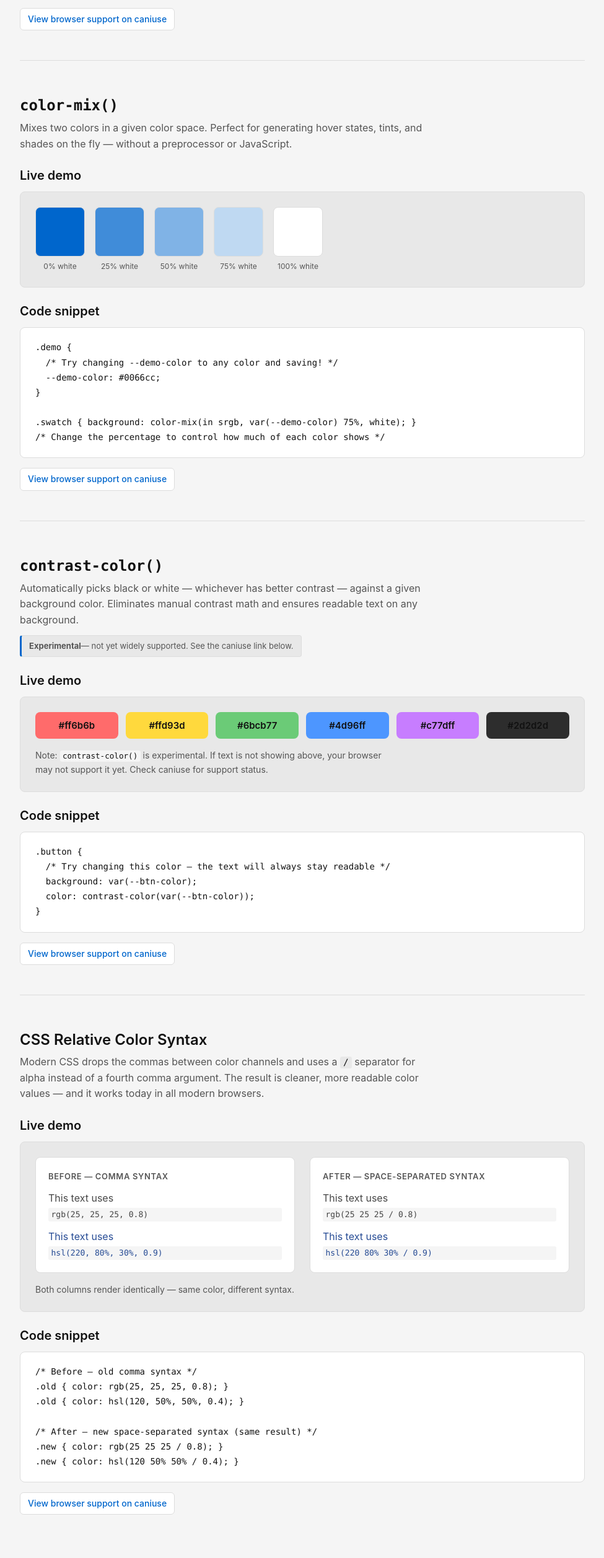
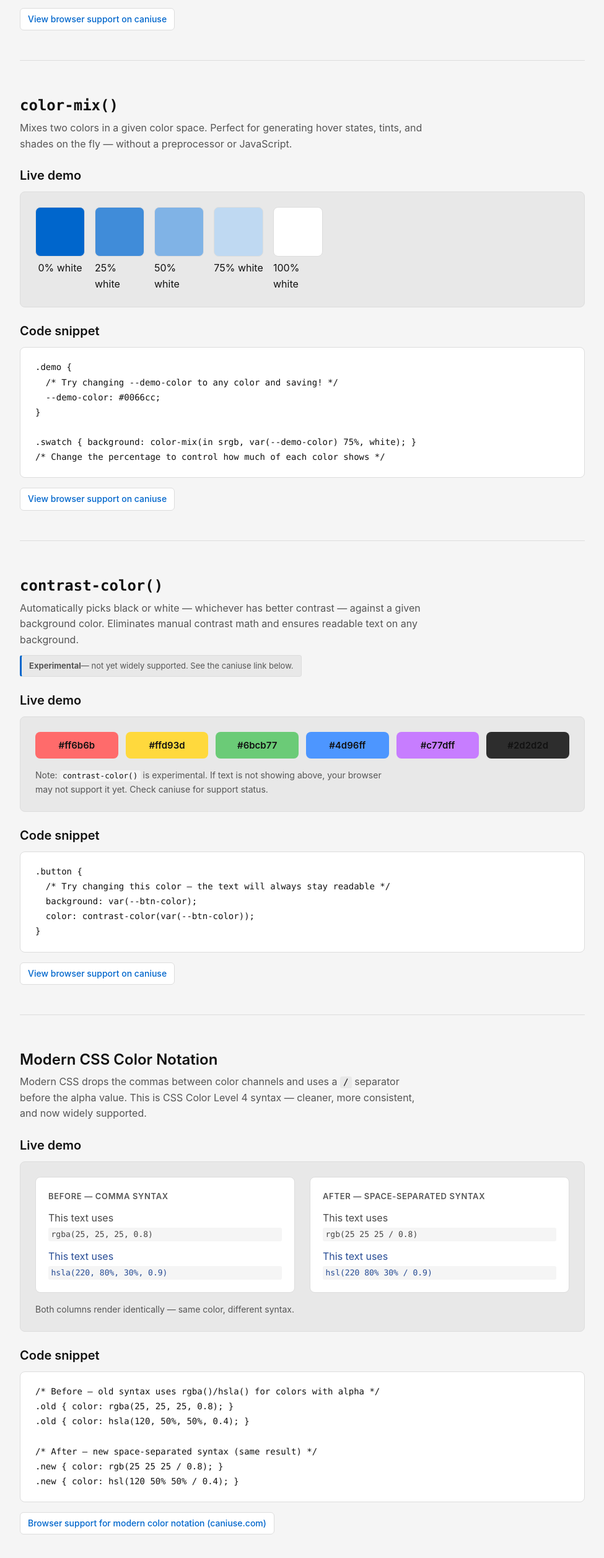
Before and after one commit to kayla-himmel/cascadiajs26-learnings, a website built with Vite: page src/css-colors.html in a window 1280 px wide. Shown: the part 1061-3575 px from the top of the page at 62% size, without its empty margins (152-1127 px from the left). Built offline with nearby package versions, Linux system fonts and the light colour scheme.

Commit message:
fix: correct Demo 4 label, duplicate CSS rules, invalid rgb() syntax, and extract --font-mono
- Rename Demo 4 from "CSS Relative Color Syntax" to "Modern CSS Color Notation"
  (the demo shows CSS Color Level 4 space-separated syntax, not the `from` keyword
  relative color syntax); update section id, aria-labelledby, description text,
  and caniuse link accordingly
- Remove duplicate first .swatches and .swatch rule blocks (dead code missing
  width: 80px and other properties); keep the complete second set
- Replace invalid four-arg rgb(25, 25, 25, 0.8) with rgba() and
  hsl(220, 80%, 30%, 0.9) with hsla() in the "Before" live demo and code snippet
- Extract repeated monospace font stack into a --font-mono custom property on
  :root and replace all six inline occurrences with var(--font-mono)

Co-Authored-By: Claude Sonnet 4.6 <noreply@anthropic.com>

```diff
--- a/src/css-colors.html
+++ b/src/css-colors.html
@@ -191,15 +191,14 @@
       </section>
 
       <!-- ============================================================
-           DEMO 4: CSS Relative Color Syntax
+           DEMO 4: Modern CSS Color Notation
            ============================================================ -->
-      <section class="demo-section" id="relative-color" aria-labelledby="heading-relative-color">
-        <h2 id="heading-relative-color">CSS Relative Color Syntax</h2>
+      <section class="demo-section" id="modern-color-notation" aria-labelledby="heading-modern-color-notation">
+        <h2 id="heading-modern-color-notation">Modern CSS Color Notation</h2>
         <p class="demo-description">
           Modern CSS drops the commas between color channels and uses a
-          <code>/</code> separator for alpha instead of a fourth comma argument.
-          The result is cleaner, more readable color values — and it works today in
-          all modern browsers.
+          <code>/</code> separator before the alpha value. This is CSS Color Level 4
+          syntax — cleaner, more consistent, and now widely supported.
         </p>
 
         <h3>Live demo</h3>
@@ -209,15 +208,15 @@
               <p class="syntax-label">Before — comma syntax</p>
               <p
                 class="syntax-example syntax-old-rgb"
-                style="color: rgb(25, 25, 25, 0.8)"
+                style="color: rgba(25, 25, 25, 0.8)"
               >
-                This text uses <code>rgb(25, 25, 25, 0.8)</code>
+                This text uses <code>rgba(25, 25, 25, 0.8)</code>
               </p>
               <p
                 class="syntax-example syntax-old-hsl"
-                style="color: hsl(220, 80%, 30%, 0.9)"
+                style="color: hsla(220, 80%, 30%, 0.9)"
               >
-                This text uses <code>hsl(220, 80%, 30%, 0.9)</code>
+                This text uses <code>hsla(220, 80%, 30%, 0.9)</code>
               </p>
             </div>
             <div class="syntax-block" aria-label="New space-separated syntax">
@@ -242,9 +241,9 @@
         </div>
 
         <h3>Code snippet</h3>
-        <pre class="demo-code"><code>/* Before — old comma syntax */
-.old { color: rgb(25, 25, 25, 0.8); }
-.old { color: hsl(120, 50%, 50%, 0.4); }
+        <pre class="demo-code"><code>/* Before — old syntax uses rgba()/hsla() for colors with alpha */
+.old { color: rgba(25, 25, 25, 0.8); }
+.old { color: hsla(120, 50%, 50%, 0.4); }
 
 /* After — new space-separated syntax (same result) */
 .new { color: rgb(25 25 25 / 0.8); }
@@ -252,10 +251,10 @@
 
         <a
           class="caniuse-link"
-          href="https://caniuse.com/?search=css+relative+color+syntax"
+          href="https://caniuse.com/mdn-css_types_color_space_separated_functional_notation"
           target="_blank"
           rel="noopener noreferrer"
-        >View browser support on caniuse<span class="sr-only"> (opens in new tab)</span></a>
+        >Browser support for modern color notation (caniuse.com)<span class="sr-only"> (opens in new tab)</span></a>
       </section>
     </main>
 
--- a/src/css/css-colors.css
+++ b/src/css/css-colors.css
@@ -9,8 +9,12 @@
  *   1. light-dark()
  *   2. color-mix()
  *   3. contrast-color()
- *   4. CSS Relative Color Syntax
+ *   4. Modern CSS Color Notation
  */
+
+:root {
+  --font-mono: 'SFMono-Regular', Consolas, 'Liberation Mono', Menlo, monospace;
+}
 
 /* ===============================================================
    PAGE INTRO
@@ -44,7 +48,7 @@
 
 .demo-section h2 code {
   font-size: inherit;
-  font-family: 'SFMono-Regular', Consolas, 'Liberation Mono', Menlo, monospace;
+  font-family: var(--font-mono);
   background: none;
   padding: 0;
 }
@@ -60,7 +64,7 @@
 }
 
 .demo-description code {
-  font-family: 'SFMono-Regular', Consolas, 'Liberation Mono', Menlo, monospace;
+  font-family: var(--font-mono);
   font-size: 0.9em;
   background-color: var(--surface-secondary);
   padding: 0.1em 0.35em;
@@ -88,7 +92,7 @@
 }
 
 .demo-code code {
-  font-family: 'SFMono-Regular', Consolas, 'Liberation Mono', Menlo, monospace;
+  font-family: var(--font-mono);
   color: var(--text-primary);
   background: none;
   padding: 0;
@@ -130,7 +134,7 @@
 }
 
 .demo-note code {
-  font-family: 'SFMono-Regular', Consolas, 'Liberation Mono', Menlo, monospace;
+  font-family: var(--font-mono);
   font-size: 0.9em;
   background-color: var(--surface-primary);
   padding: 0.1em 0.35em;
@@ -200,7 +204,7 @@
 }
 
 .demo-callout code {
-  font-family: 'SFMono-Regular', Consolas, 'Liberation Mono', Menlo, monospace;
+  font-family: var(--font-mono);
   font-size: 0.9em;
   background-color: var(--surface-primary);
   padding: 0.1em 0.35em;
@@ -215,29 +219,6 @@
 .color-mix-demo {
   /* The demo color used in the swatch rules below */
   --demo-color: #0066cc;
-}
-
-.swatches {
-  display: flex;
-  gap: 0.75rem;
-  flex-wrap: wrap;
-}
-
-.swatch {
-  display: flex;
-  flex-direction: column;
-  align-items: center;
-  gap: 0.5rem;
-  border-radius: 8px;
-  overflow: visible;
-}
-
-.swatch-label {
-  display: block;
-  font-size: 0.75rem;
-  color: var(--text-secondary);
-  text-align: center;
-  width: 80px;
 }
 
 .swatches {
@@ -323,7 +304,7 @@
 }
 
 /* ===============================================================
-   DEMO 4: CSS Relative Color Syntax
+   DEMO 4: Modern CSS Color Notation
    =============================================================== */
 
 .syntax-comparison {
@@ -368,7 +349,7 @@
 
 .syntax-example code {
   display: block;
-  font-family: 'SFMono-Regular', Consolas, 'Liberation Mono', Menlo, monospace;
+  font-family: var(--font-mono);
   font-size: 0.8125rem;
   background-color: var(--surface-primary);
   padding: 0.1em 0.35em;
```
